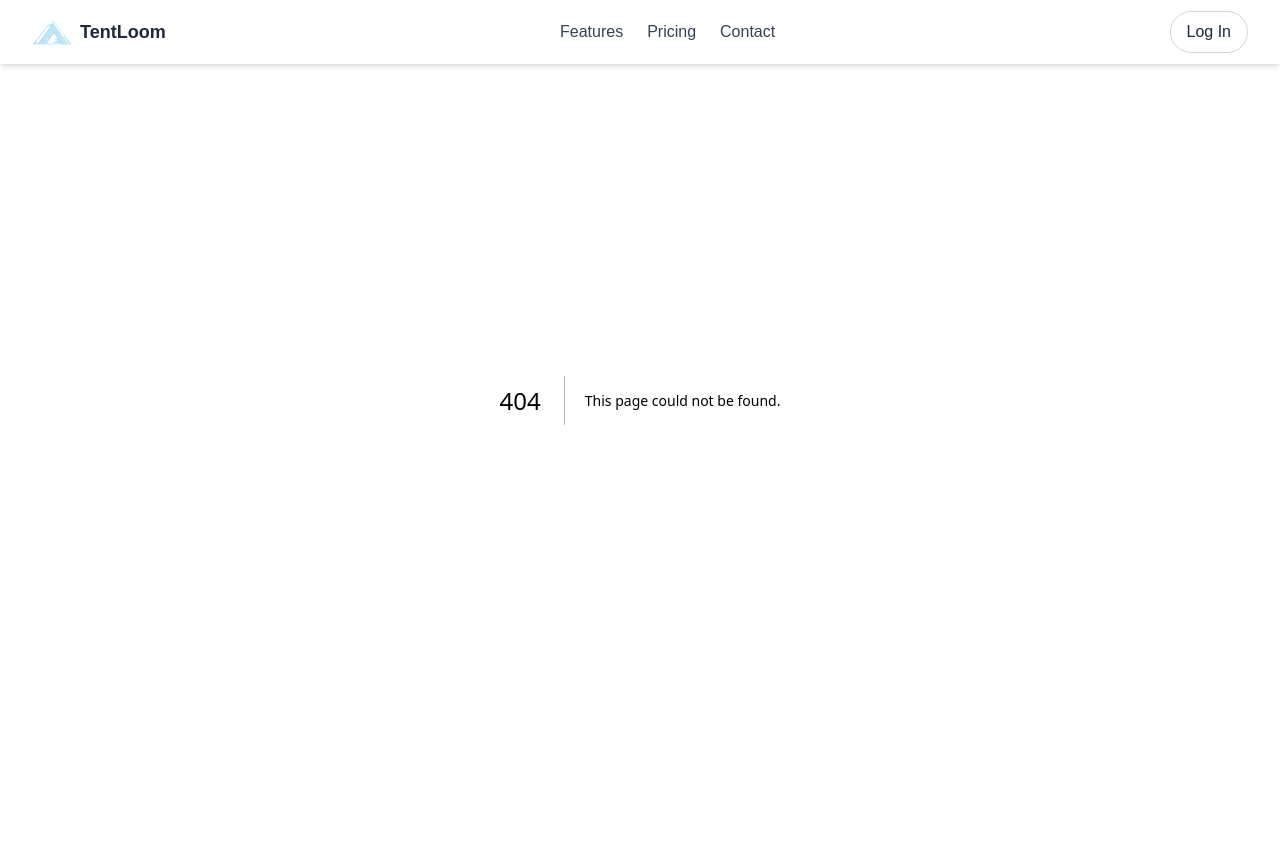
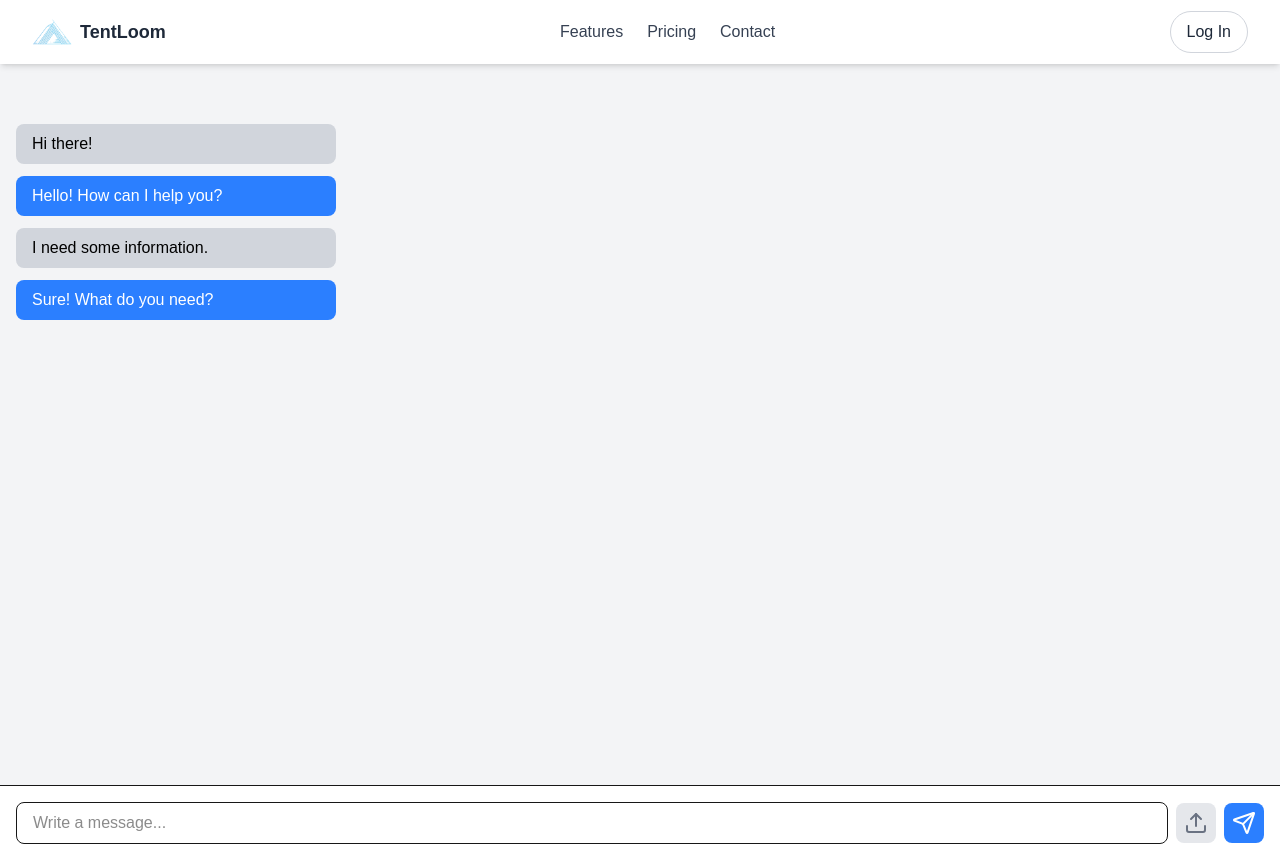
Before and after one commit to adnanfrd/Tenants-Transaction-System, a Next.js app: page /chat in a window 1280 px wide. Before the commit this address had no page. Before the commit the page ends 800 px from the top, so only its background shows below. Built offline with nearby package versions, Linux system fonts and the light colour scheme.

Commit message:
payment Page

```diff
--- /dev/null
+++ b/src/app/chat/page.tsx
@@ -0,0 +1,12 @@
+import ChatPage from '@/components/ChatPage'
+import React from 'react'
+
+const page = () => {
+  return (
+    <div>
+        <ChatPage/>
+    </div>
+  )
+}
+
+export default page
--- /dev/null
+++ b/src/app/payment/page.tsx
@@ -0,0 +1,12 @@
+import PaymentPage from '@/components/PaymentPage'
+import React from 'react'
+
+const page = () => {
+  return (
+    <div>
+        <PaymentPage/>
+    </div>
+  )
+}
+
+export default page
--- a/src/components/AccountDetails.tsx
+++ b/src/components/AccountDetails.tsx
@@ -12,7 +12,7 @@ const AccountDetails: React.FC = () => {
 
                     <div className="flex items-center space-x-4">
 
-                        <button className="rounded-full border px-4 py-2 text-sm text-gray-700 shadow-md transition hover:bg-gray-200">Chat</button>
+                        <button className="rounded-full border px-4 py-2 text-sm text-gray-700 shadow-md cursor-pointer transition hover:bg-gray-200"><Link href="/chat">Chat</Link></button>
                     </div>
                 </div>
 
--- /dev/null
+++ b/src/components/ChatPage.tsx
@@ -0,0 +1,75 @@
+"use client";
+import React, { useState } from "react";
+import { ArrowLeft, Search, Upload, Send } from "lucide-react";
+import Image from "next/image";
+
+const ChatPage: React.FC = () => {
+  const [messages, setMessages] = useState([
+    { id: 1, text: "Hi there!", type: "received" },
+    { id: 2, text: "Hello! How can I help you?", type: "sent" },
+    { id: 3, text: "I need some information.", type: "received" },
+    { id: 4, text: "Sure! What do you need?", type: "sent" },
+  ]);
+  const [newMessage, setNewMessage] = useState("");
+
+  const handleSendMessage = () => {
+    if (newMessage.trim() !== "") {
+      setMessages([...messages, { id: messages.length + 1, text: newMessage, type: "sent" }]);
+      setNewMessage("");
+    }
+  };
+
+  return (
+    <div className="flex flex-col h-screen bg-gray-100 relative top-15">
+      {/* Header */}
+      <div className="fixed top-0 left-0 w-full flex items-center justify-between p-4 bg-white border-b shadow-md z-10">
+        <button>
+          <ArrowLeft className="text-gray-500" />
+        </button>
+        <h2 className="font-bold">Chat — August 21, 2023</h2>
+        <button>
+          <Search className="text-gray-500" />
+        </button>
+      </div>
+
+      {/* Chat Messages */}
+      <div className="flex-1 overflow-y-auto pt-16 p-4 space-y-3">
+        {messages.map((message) => (
+          <div
+            key={message.id}
+            className={`max-w-xs px-4 py-2 rounded-lg ${
+              message.type === "received"
+                ? "bg-gray-300 text-black self-start"
+                : "bg-blue-500 text-white self-end"
+            }`}
+          >
+            {message.text}
+          </div>
+        ))}
+      </div>
+
+      {/* Message Input */}
+      <div className="absolute bottom-0 left-0 w-full flex items-center p-4 bg-white border-t shadow-md">
+        <input
+          type="text"
+          placeholder="Write a message..."
+          className="flex-1 px-4 py-2 border rounded-lg"
+          value={newMessage}
+          onChange={(e) => setNewMessage(e.target.value)}
+        />
+        <label htmlFor="file-upload" className="ml-2 p-2 cursor-pointer bg-gray-200 rounded-lg">
+          <Upload className="text-gray-500" />
+        </label>
+        <input id="file-upload" type="file" className="hidden" />
+        <button
+          className="ml-2 p-2 bg-blue-500 text-white rounded-lg"
+          onClick={handleSendMessage}
+        >
+          <Send />
+        </button>
+      </div>
+    </div>
+  );
+};
+
+export default ChatPage;
--- /dev/null
+++ b/src/components/PaymentPage.tsx
@@ -0,0 +1,39 @@
+"use client";
+import Link from "next/link";
+import React, { useState } from "react";
+
+const PaymentPage: React.FC = () => {
+  const [paymentAmount, setPaymentAmount] = useState("");
+
+  return (
+    <div className="min-h-screen flex flex-col items-center justify-center bg-gray-100 pt-[12vh] relative">
+     <div>
+       <Link href="/account">
+        <button className="  px-4 py-2 bg-gray-400 text-white rounded cursor-pointer hover:bg-gray-600 transition-all">&larr; Back to home</button>
+      </Link>
+      <h2 className="text-gray-900 font-semibold text-lg mb-4">Payment Method &mdash; <span className="text-gray-600">August 21, 2023</span></h2>
+     </div>
+      <div className="bg-white p-6 rounded-lg shadow-lg w-full max-w-sm">
+        <h3 className="bg-blue-500 text-white text-center py-2 rounded-md font-semibold">Payment Summary</h3>
+        <div className="mt-4 text-gray-700 space-y-2">
+          <p className="flex justify-between"><span>Amount Due:</span> <span className="text-green-600">$1,500.00</span></p>
+          <p className="flex justify-between items-center">
+            <span>Confirm Payment:</span>
+            <input
+              type="text"
+              value={paymentAmount}
+              onChange={(e) => setPaymentAmount(e.target.value)}
+              className="ml-2 px-2 py-1 border rounded w-24 text-right"
+              placeholder="$0.00"
+            />
+          </p>
+          <p className="flex justify-between"><span>Payment Date:</span> <span className="text-green-600">2/23/24</span></p>
+          <p className="flex justify-between"><span>Payment Method:</span> <span className="text-green-600">CashApp</span></p>
+        </div>
+        <button className="mt-4 w-full py-2 bg-blue-500 text-white rounded-md hover:bg-blue-600 transition-all">Pay &rarr;</button>
+      </div>
+    </div>
+  );
+};
+
+export default PaymentPage;
```
